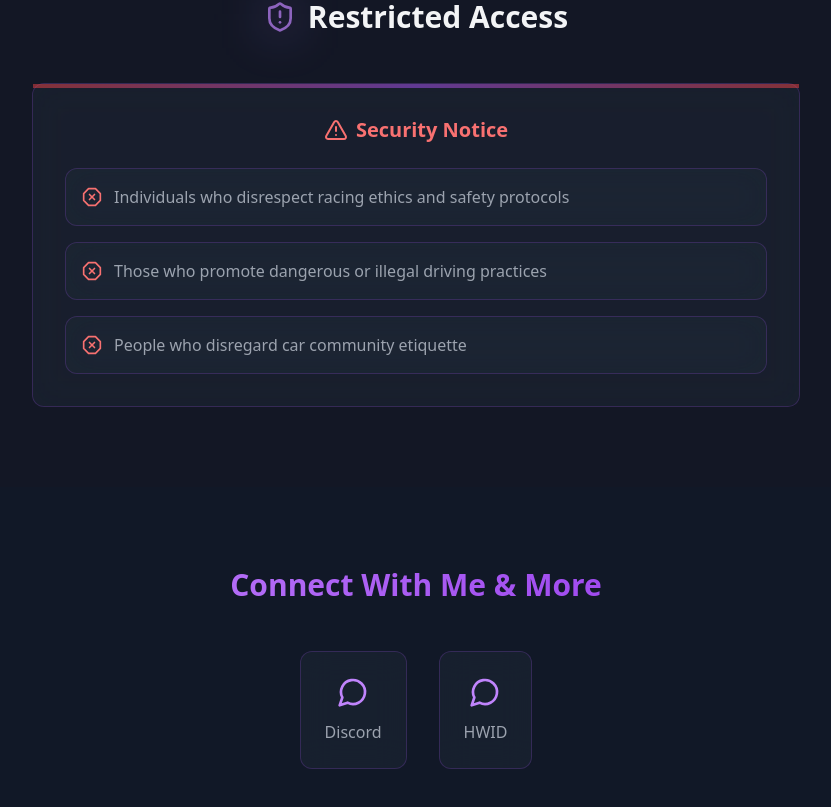
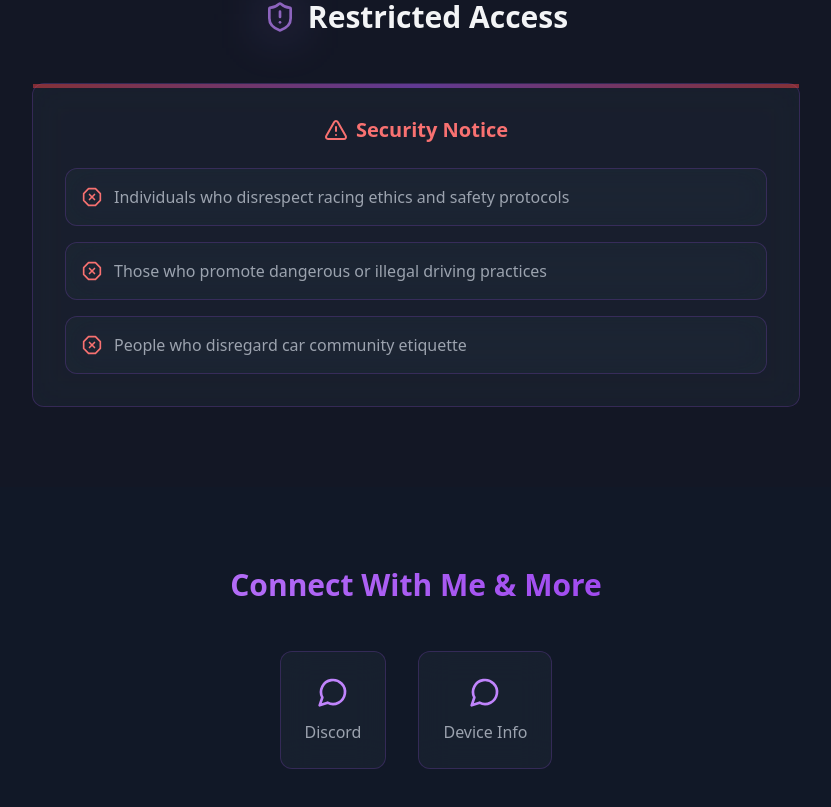
Before and after one commit to a29pine/a29pine.github.io, a React (Vite) app: page / in a window 1280 px wide. Shown: the part 4130-4937 px from the top of the page, without its empty margins (224-1055 px from the left). Built offline with nearby package versions, Linux system fonts and the light colour scheme.

Commit message:
Update Social.tsx

```diff
--- a/src/components/Social.tsx
+++ b/src/components/Social.tsx
@@ -25,7 +25,7 @@ export default function Social() {
             className="glass-card neon-glow p-6 flex flex-col items-center gap-3 group"
           >
             <MessageCircle className="w-8 h-8 text-purple-400 group-hover:scale-110 transition-transform duration-300" />
-            <span className="text-gray-400">HWID</span>
+            <span className="text-gray-400">Device Info</span>
           </a>
         </div>
       </div>
```
